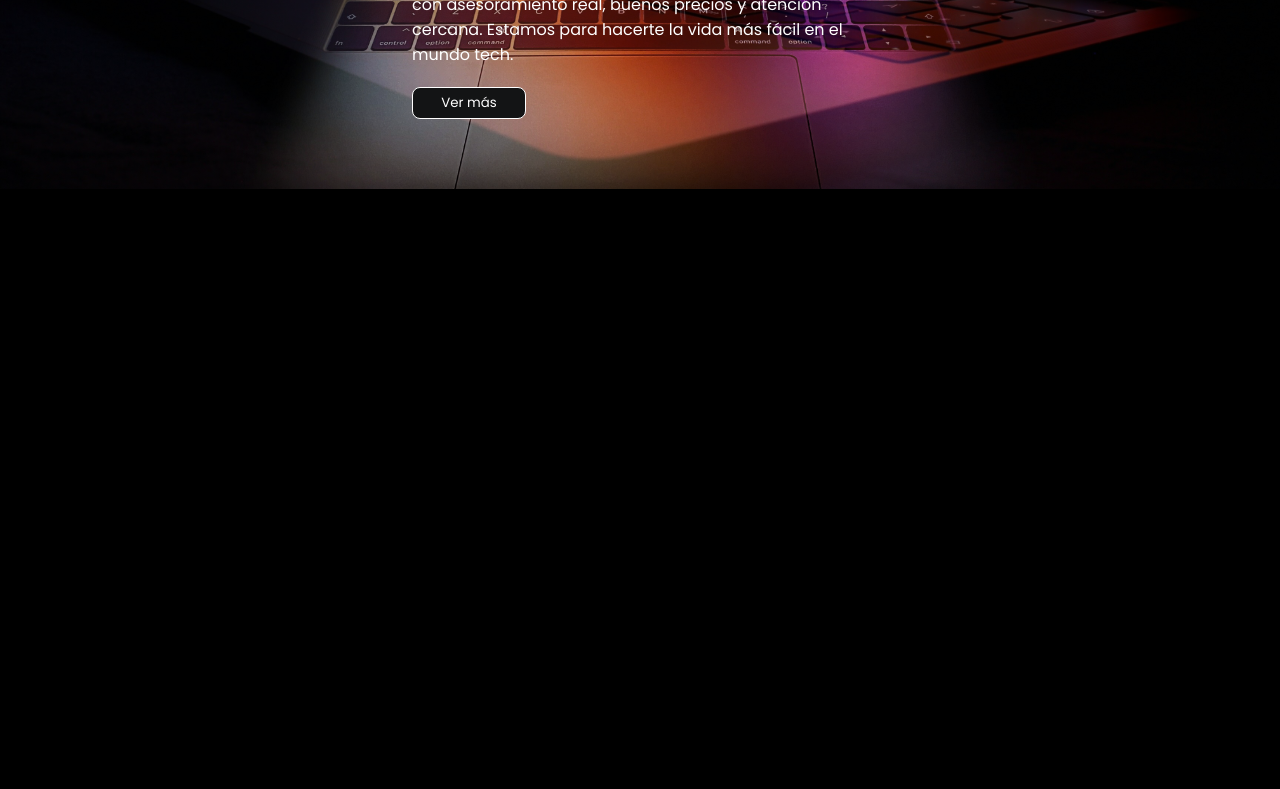
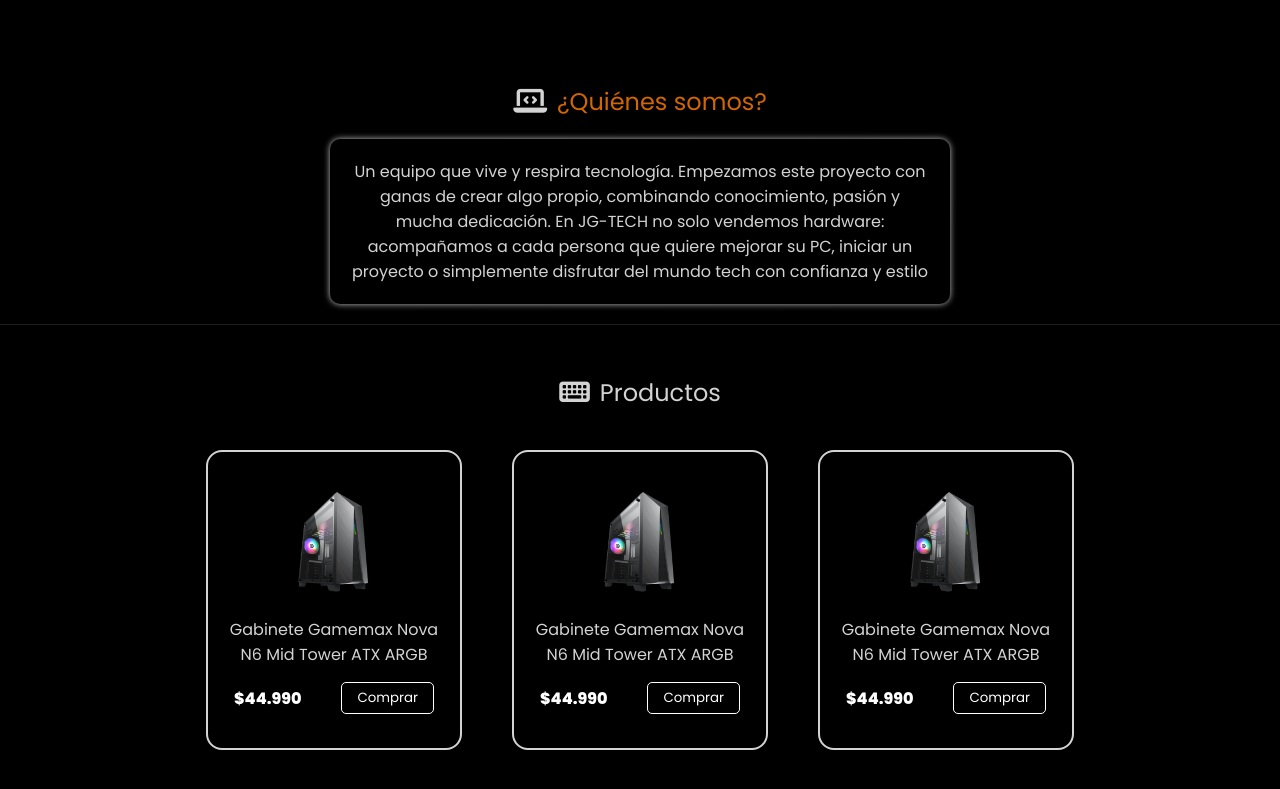
Before and after one commit to jeregiampieri/JG-TECH, a plain HTML site: page index.html in a window 1280 px wide. Shown: the part 443-1232 px from the top of the page. Before the commit the page ends 800 px from the top, so only its background shows below. Drawn offline with Linux system fonts and the light colour scheme.

Commit message:
finalizacion de seccion 1 y 2, comienzo de la 3

```diff
--- a/index.html
+++ b/index.html
@@ -15,14 +15,14 @@
 <!-- Cuerpo de todo el documento, es decir, de la página que va a ser visualizada por el usuario final -->
 <body>
     <header>
-        <img src="./img/JG-TECH logo.png" alt="Logo de JG-TECH">
+        <img src="./img/JG-TECH-logo.png" alt="Logo de JG-TECH">
         <input type="text" placeholder="Busca tus productos aquí..." class="input-busqueda">
         <!-- Como son los elementos que van a permitir la navegabilidad en la página, acá defino la etiqueta nav -->
         <nav class="navbar">
             <!-- Defino la lista donde se van a encontrar los elementos Home, Productos, etc -->
             <ul class="navbar-lista">
                 <li><a href="#hero">Home</a></li>
-                <li><a href="#nosotros">Sobre nosotros</a></li>
+                <li><a href="#nosotros">Nosotros</a></li>
                 <li><a href="#productos">Productos</a></li>
                 <li><a href="#contacto">Contacto</a></li>
                 <li><a href="#inicioSesion">Ingreso</a></li>
@@ -35,6 +35,7 @@
             </label>
     </header>
     <main>
+        <!-- Primera sección de la página (hero) -->
         <section id="hero">
             <div class="hero-info">
                 <h1>JG-TECH</h1>
@@ -43,7 +44,58 @@
                 Estamos para hacerte la vida más fácil en el mundo tech.</p>
                 <button class="boton-ver">Ver más</button>
             </div>
+            <!-- Contenedor que utilizo unicamente para colocar las imagenes de fondo -->
+            <div class="hero-imagenes">
+
+            </div>
         </section>
+        <!-- Segunda sección de la página (nosotros) -->
+         <section id="nosotros">
+            <div class="nosotros-titulo">
+                <i class="fa-solid fa-laptop-code compu"></i>
+                <h1>¿Quiénes somos?</h1>
+            </div>
+            <div class="nosotros-info">
+                <p>
+                    Un equipo que vive y respira tecnología. Empezamos este proyecto con ganas de crear algo propio, combinando conocimiento,
+                     pasión y mucha dedicación. En JG-TECH no solo vendemos hardware: acompañamos a cada persona que quiere mejorar su PC, iniciar
+                     un proyecto o simplemente disfrutar del mundo tech con confianza y estilo
+                </p>
+            </div>
+         </section>
+         <!-- Tercera sección de la página (productos) -->
+          <section id="productos">
+            <div class="productos-titulo">
+                <i class="fa-solid fa-keyboard teclado"></i>
+                 <h1>Productos</h1>
+            </div>
+            <div class="productos-contenedor">
+                <div class="card-producto">
+                    <img src="./img/imagenGabinete1.png" alt="Imagen de gabinete">
+                    <p>Gabinete Gamemax Nova N6 Mid Tower ATX ARGB</p>
+                    <div class="detalle">
+                        <p class="precio">$44.990</p>
+                        <button>Comprar</button>
+                    </div>
+                </div>
+                <div class="card-producto">
+                    <img src="./img/imagenGabinete1.png" alt="Imagen de gabinete">
+                    <p>Gabinete Gamemax Nova N6 Mid Tower ATX ARGB</p>
+                    <div class="detalle">
+                        <p class="precio">$44.990</p>
+                        <button>Comprar</button>
+                    </div>
+                </div>
+                <div class="card-producto">
+                    <img src="./img/imagenGabinete1.png" alt="Imagen de gabinete">
+                    <p>Gabinete Gamemax Nova N6 Mid Tower ATX ARGB</p>
+                    <div class="detalle">
+                        <p class="precio">$44.990</p>
+                        <button>Comprar</button>
+                    </div>
+                </div>
+            </div>
+          </section>
     </main>
 
 </body>
--- a/style.css
+++ b/style.css
@@ -29,11 +29,13 @@ header{
     /* background: #270040;
     background: linear-gradient(180deg,rgba(39, 0, 64, 1) 0%, rgba(19, 20, 21, 1) 57%, rgb(0, 0, 0) 100%); */
     padding: 0px 40px 0px 0px;
-    border-bottom: 1px solid #ffffffbf;
+    border-bottom: 1px solid #9e6701bf;
+    background-color: black;
+    z-index: 2;
 }
 
 header img{
-    margin-bottom: 0.5%;
+    margin-bottom: 0.1%;
     width: 15%;
 }
 
@@ -70,20 +72,31 @@ header img{
 }
 /* Finalizacion del navbar */
 
-/* Comienzo del hero */
+/* Ajustes del hero */
 #hero{
+    /* Me sirve para poder crear más 'borde' al hero, es decir, darle más volumen */
     padding: 70px;
     margin-top: 70px;
     display: flex;
     width: 100%;
-    justify-content: space-around;
+    justify-content: center;
+    /* animation: bg 20s ease-in-out infinite; */
+    padding-bottom: 70px;
+}
+
+.hero-imagenes{
+    width: 100%;
+    height: 370px;
+    position: absolute;
+    top: 70px;
     animation: bg 20s ease-in-out infinite alternate;
+    z-index: -1;
 }
 
 .hero-info{
     display: flex;
     flex-direction: column;
-    width: 40%;
+    width: 50%;
     gap: 20px;
 }
 
@@ -93,6 +106,7 @@ header img{
         background-position: center;
         background-repeat: no-repeat;
         background-size: cover;
+        opacity: 0.3;
     }
 
     50%{
@@ -100,12 +114,14 @@ header img{
         background-position: center;
         background-repeat: no-repeat;
         background-size: cover;
+        opacity: 0.3;
     }
     100%{
         background-image: url(./img/imagenPC3.jpg);
         background-position: center;
         background-repeat: no-repeat;
         background-size: cover;
+        opacity: 0.3;
     }
 }
 
@@ -115,12 +131,12 @@ header img{
     color: #ffffffd3;
     letter-spacing: 0.1em;
     line-height: 1;
-    z-index: 1;
+
 }
 
 .hero-info p{
     color: #ffffff;
-    z-index: 1;
+
 }
 
 .boton-ver{
@@ -133,9 +149,176 @@ header img{
     border-radius: 8px;
     cursor: pointer;
     transition: all 0.5s ease;
+    z-index: 1;
 }
 
 .boton-ver:hover{
     background-color: #ffffffe3;
     color: #131415;
 }
+/* Fin de los ajustes en el hero */
+
+/* Ajustes en nosotros */
+#nosotros{
+    display: flex;
+    flex-direction: column;
+    justify-content: center;
+    text-align: center;
+    align-items: center;
+    width: 100%;
+    gap: 20px;
+    margin-bottom: 50px;
+    padding: 20px;
+    border-bottom: 1px solid rgb(32, 32, 32);
+    /* background-color: red; */
+}
+
+#nosotros h1{
+    color: #d26600;
+    font-weight: 500;
+}
+
+.nosotros-info{
+    color: #ffffffd3;
+    width: 50%;
+    background-color: black;
+    padding: 20px;
+    border-radius: 10px;
+    border: none;
+    position: relative;
+}
+
+.nosotros-info::before{
+    content: "";
+    position: absolute;
+    top: 0;
+    left: 0;
+    z-index: -1;
+    width: 100%;
+    height: 100%;
+    background: linear-gradient(45deg,
+    #a1a1a1, #ffffff, #a1a1a1, #ffffff,
+    #bbbbbb, #c7c7c7, #bbbbbb, #ffffff);
+    background-size: 800%;
+    border-radius: 10px;
+    filter: blur(3px);
+    animation: glowing 20s linear infinite;
+}
+
+/* #906a01, #723f00, #413800, #5f3400,
+    #906a01, #723f00, #413800, #5f3400 */
+
+@keyframes glowing{
+    0%{
+        background-position: 0 0;
+    }
+    50%{
+        background-position: 400% 0;
+    }
+    100%{
+        background-position: 0 0;
+    }
+}
+
+.nosotros-titulo{
+    display: flex;
+    gap: 10px;
+    justify-content: center;
+    align-items: center;
+}
+
+.compu{
+    color: #ffffffd3;
+    /* color: #be6301d0; */
+    font-size: 170%;
+}
+
+/* Fin de los ajustes en nosotros */
+
+/* Comienzo de los ajustes en productos */
+#productos{
+    display: flex;
+    flex-direction: column;
+    gap: 20px;
+    justify-content: center;
+    align-items: center;
+    width: 100%;
+    margin-bottom: 80px;
+}
+
+#productos h1{
+    color: #ffffffd3;
+    font-weight: 500;
+}
+
+.productos-titulo{
+    display: flex;
+    justify-content: center;
+    align-items: center;
+    gap: 10px;
+    margin-bottom: 20px;
+}
+
+.teclado{
+    color: #ffffffd3;
+    font-size: 170%;
+}
+
+.productos-contenedor{
+    display: flex;
+    justify-content: center;
+    align-items: center;
+    text-align: center;
+    width: 100%;
+    gap: 50px;
+    flex-wrap: wrap;
+}
+
+.card-producto{
+    display: flex;
+    flex-direction: column;
+    justify-content: center;
+    align-items: center;
+    text-align: center;
+    width: 20%;
+    height: 300px;
+    padding: 20px;
+    gap: 15px;
+    border: 2px solid #ffffffd3;
+    border-radius: 1rem;
+    color: #ffffffd3;
+    cursor: pointer;
+}
+
+.card-producto img{
+    width: 50%;
+    height: auto;
+}
+
+.detalle{
+    display: flex;
+    justify-content: center;
+    align-items: center;
+    text-align: center;
+    gap: 40px;
+}
+
+.precio{
+    color: white;
+    font-weight: 700;
+}
+
+.card-producto button{
+    background-color: black;
+    color: #fff;
+    padding: 5px 15px;
+    border: 1px solid #fff;
+    border-radius: 5px;
+    transition: all 0.5s ease;
+    cursor: pointer;
+}
+
+.card-producto button:hover{
+    background-color: #ffffffd3;
+    color: black;
+}
```
Also changed, not shown: img/JG-TECH logo.png (deleted), img/JG-TECH-logo.png (added), img/imagenGabinete1.png (added).
